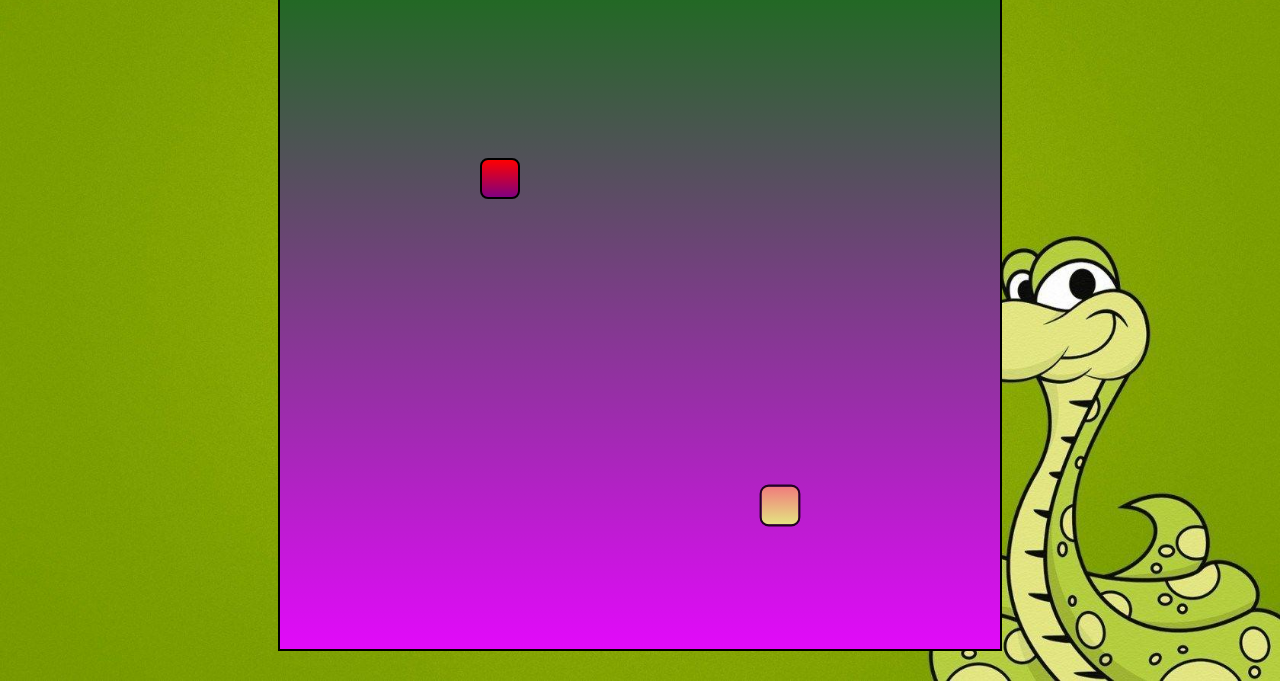
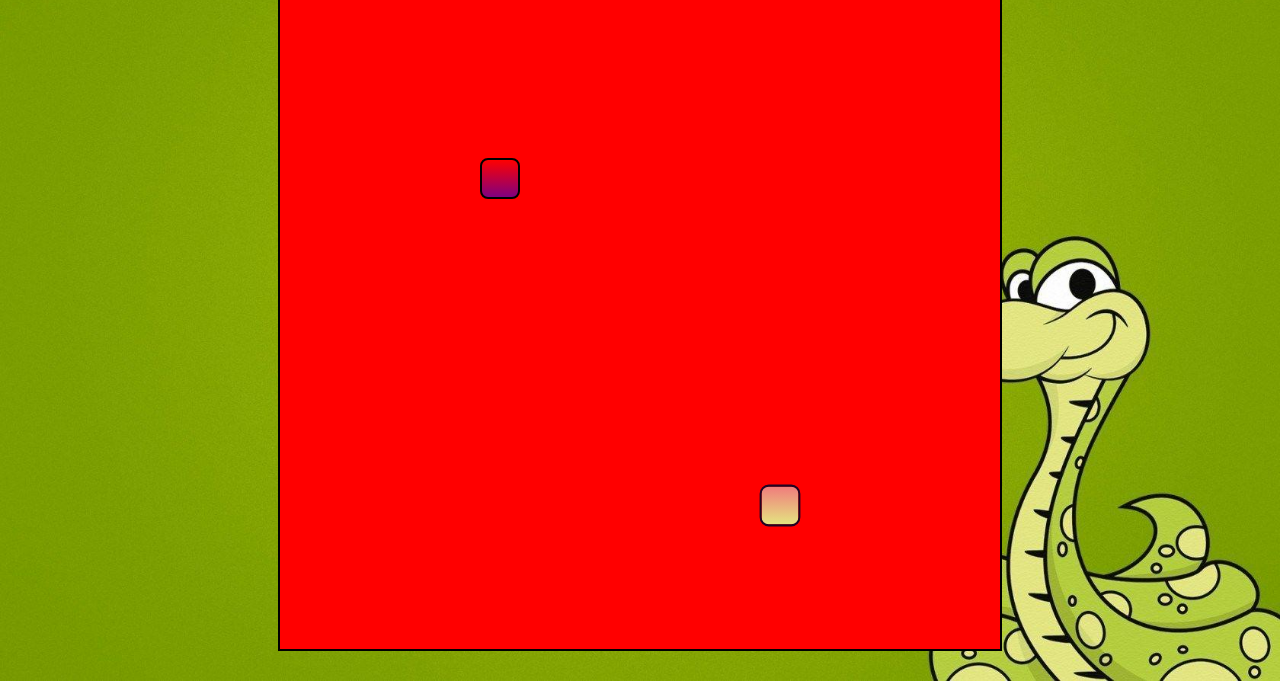
Before and after one commit to althafkhan17/snakegamejs, a plain HTML site: page index.html in a window 1280 px wide. Shown: the part 119-800 px from the top of the page. Drawn offline with Linux system fonts and the light colour scheme; a web font is replaced by a local one.

Commit message:
Update style.css

```diff
--- a/css/style.css
+++ b/css/style.css
@@ -33,7 +33,7 @@
 }
 
 #board{
-    background: linear-gradient(rgb(9, 117, 8), rgb(226, 10, 250));
+    background: red;
     width: 90vmin;
     height: 92vmin;
     border: 2px solid black;
```
